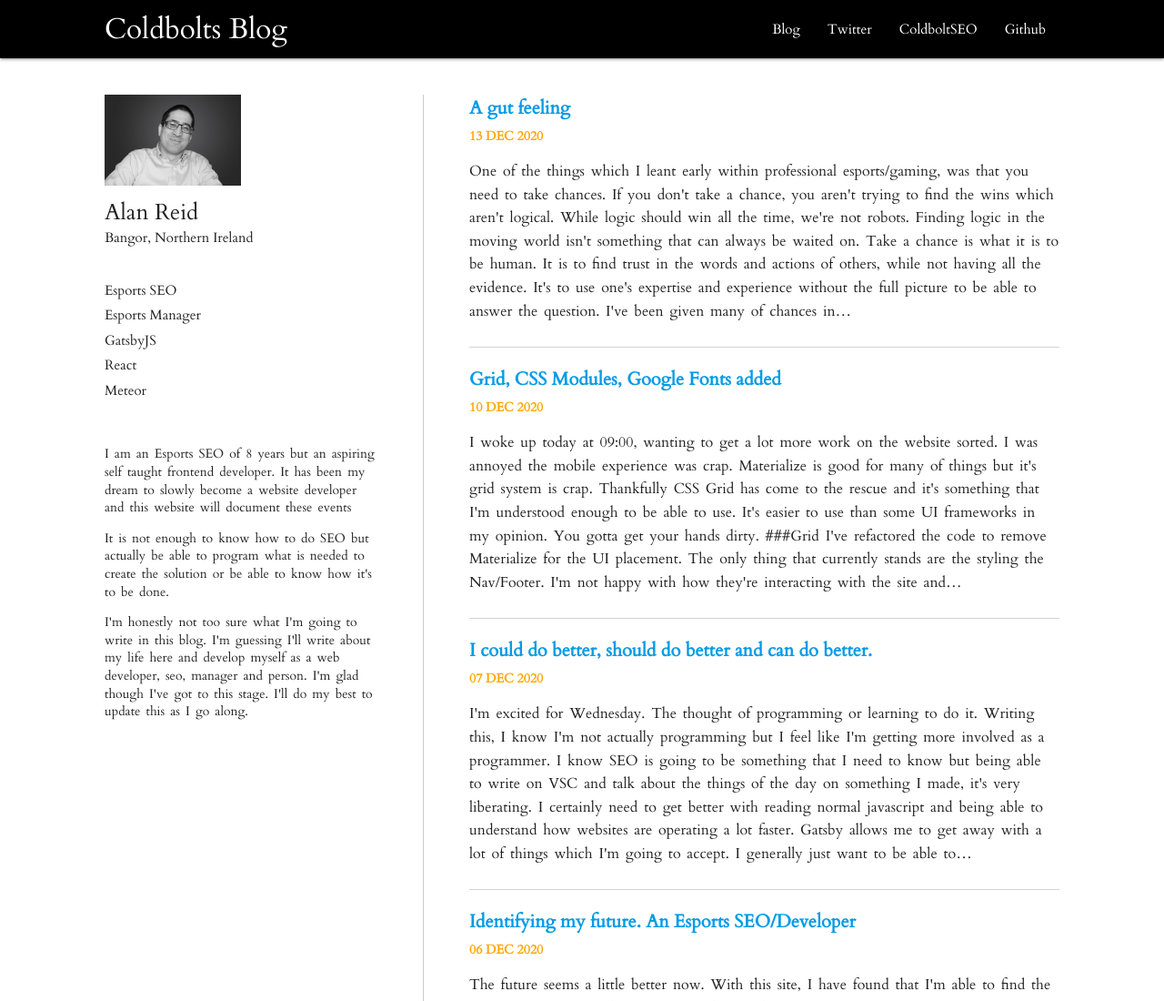
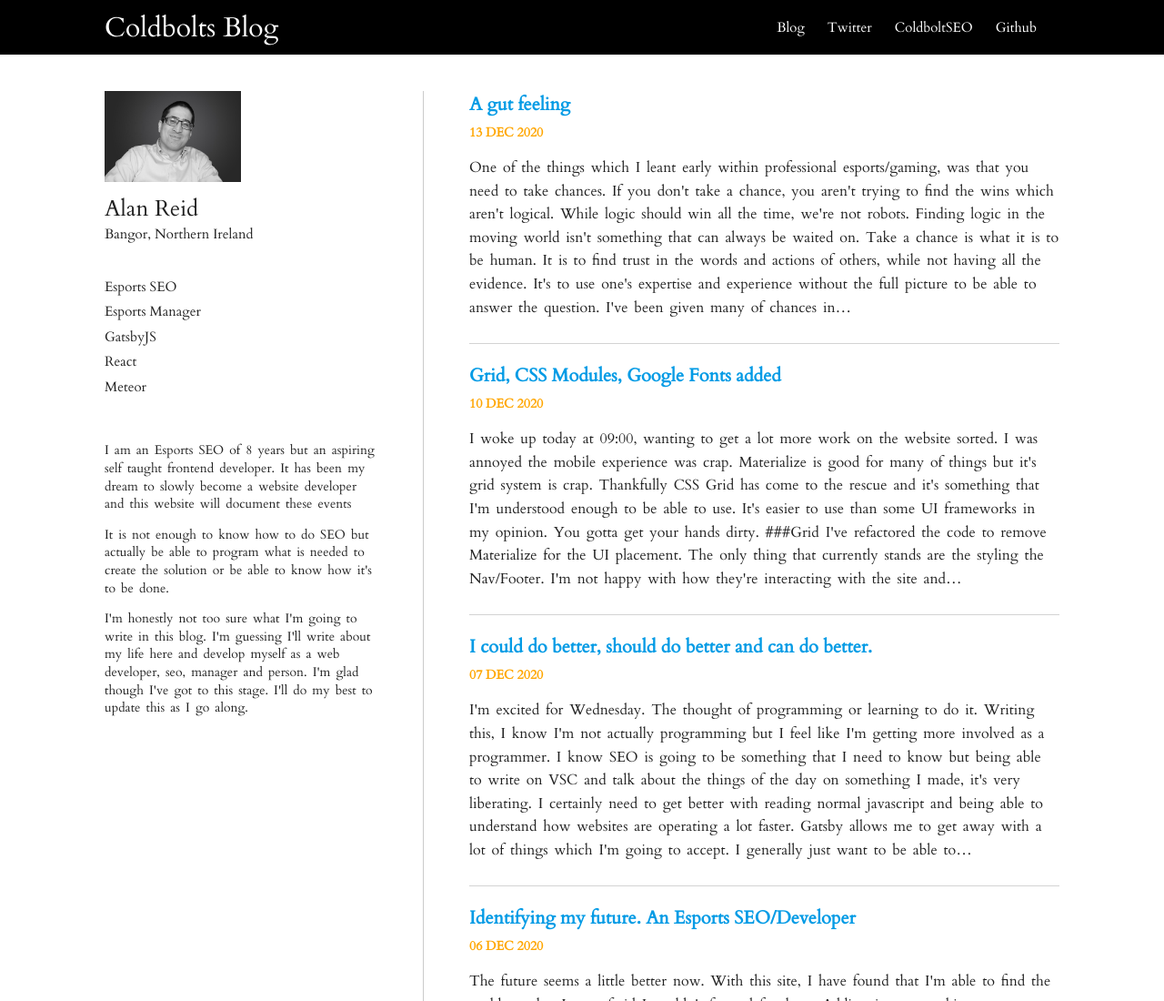
Before and after one commit to Coldboltage/coldbolt-blog, a Gatsby site: page / in a window 1280 px wide. Shown: the top 1100 px of the page at 91% size. Built offline with nearby package versions, Linux system fonts and the light colour scheme; Gatsby itself is replaced by a stand-in of ours.

Commit message:
Added new header
Materialize Header was giving mea headache. Rather just work on it myself

```diff
--- a/src/components/header.js
+++ b/src/components/header.js
@@ -1,29 +1,26 @@
+import React from 'react'
 import { Link } from "gatsby"
-import PropTypes from "prop-types"
-import React from "react"
 
-const Header = ({ siteTitle }) => (
-  <header>
-    <nav className="black">
-      <div className="nav-wrapper container">
+const header = () => {
+    return (
+        <div>
+            <div className="navBar">
+                <div className="container flex">
+                    <div className="leftSide">
                         <Link to="/" className="brand-logo">Coldbolts Blog</Link>
-        <ul id="nav-mobile" className="right hide-on-med-and-down">
+                    </div>
+                    <div className="rightSide">
+                        <ul id="rightLinks">
                             <li><Link to="/blog">Blog</Link></li>
                             <li><a href="https://twitter.com/itscoldbolt">Twitter</a></li>
                             <li><a href="https://coldboltseo.com">ColdboltSEO</a></li>
                             <li><a href="https://github.com/Coldboltage/">Github</a></li>
                         </ul>
                     </div>
-    </nav>
-  </header>
+                </div>
+            </div>
+        </div>
     )
-
-Header.propTypes = {
-  siteTitle: PropTypes.string,
 }
 
-Header.defaultProps = {
-  siteTitle: ``,
-}
-
-export default Header
+export default header
--- a/src/css/custom-css.css
+++ b/src/css/custom-css.css
@@ -4,6 +4,41 @@ body {
 
 header {
   margin-bottom: 40px;
+}
+
+/* Nav */
+.navBar {
+  height: 60px;
+  background-color: black;
+  margin-bottom: 40px;
+}
+
+.brand-logo {
+  font-size: 30px;
+}
+
+.flex {
+  display: flex;
+  flex-direction: row;
+  align-items: center;
+  height: 100%;
+}
+
+.navBar > .flex {
+  justify-content: space-between;
+}
+
+.rightSide #rightLinks li a, .leftSide a{
+  color: white;
+}
+
+#rightLinks {
+  margin: 0;
+  display: flex;
+}
+
+#rightLinks > li {
+  margin-right: 25px;
 }
 
 #name {
```
Also changed, not shown: src/components/old_header.js (added, +29 -0 lines). Lines whose indentation alone changed are shown as unchanged.
